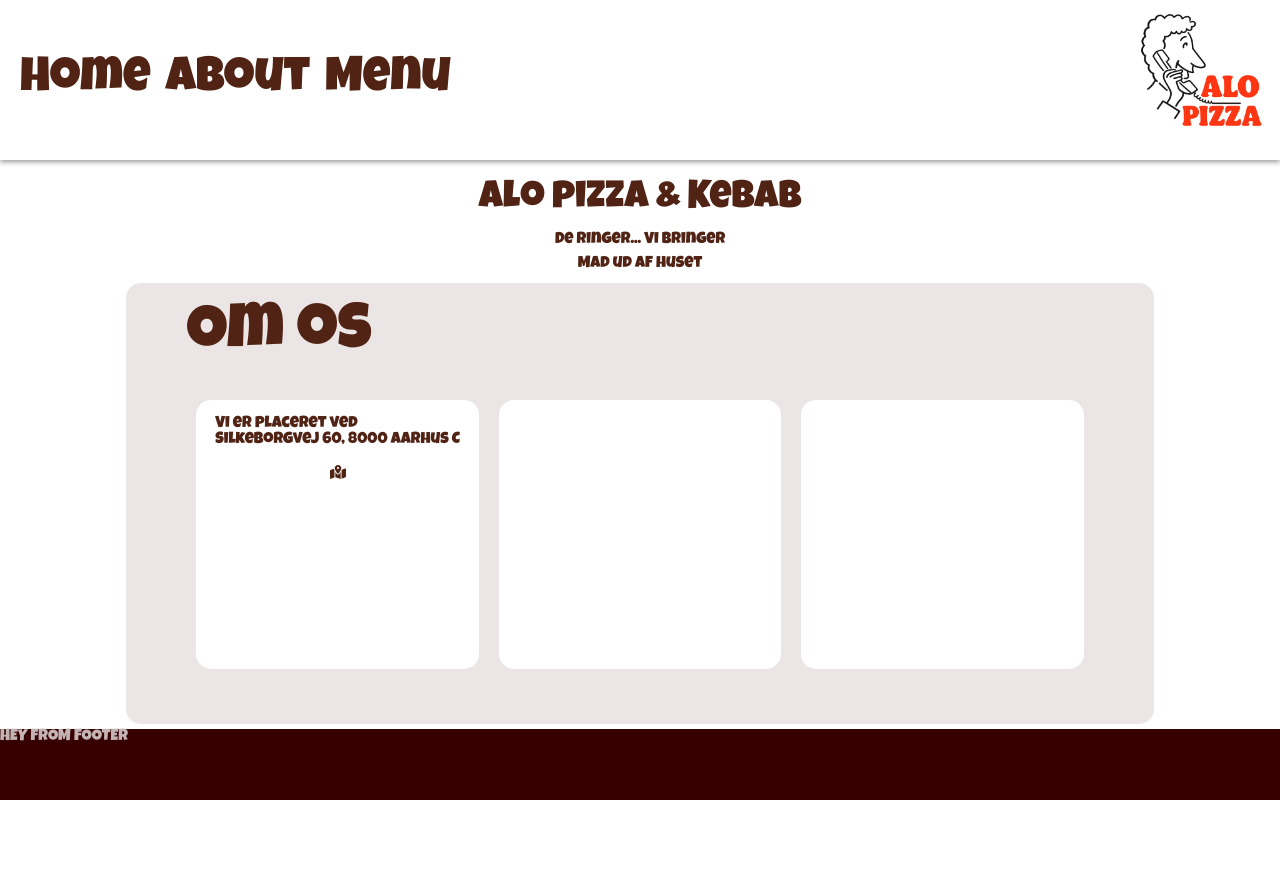
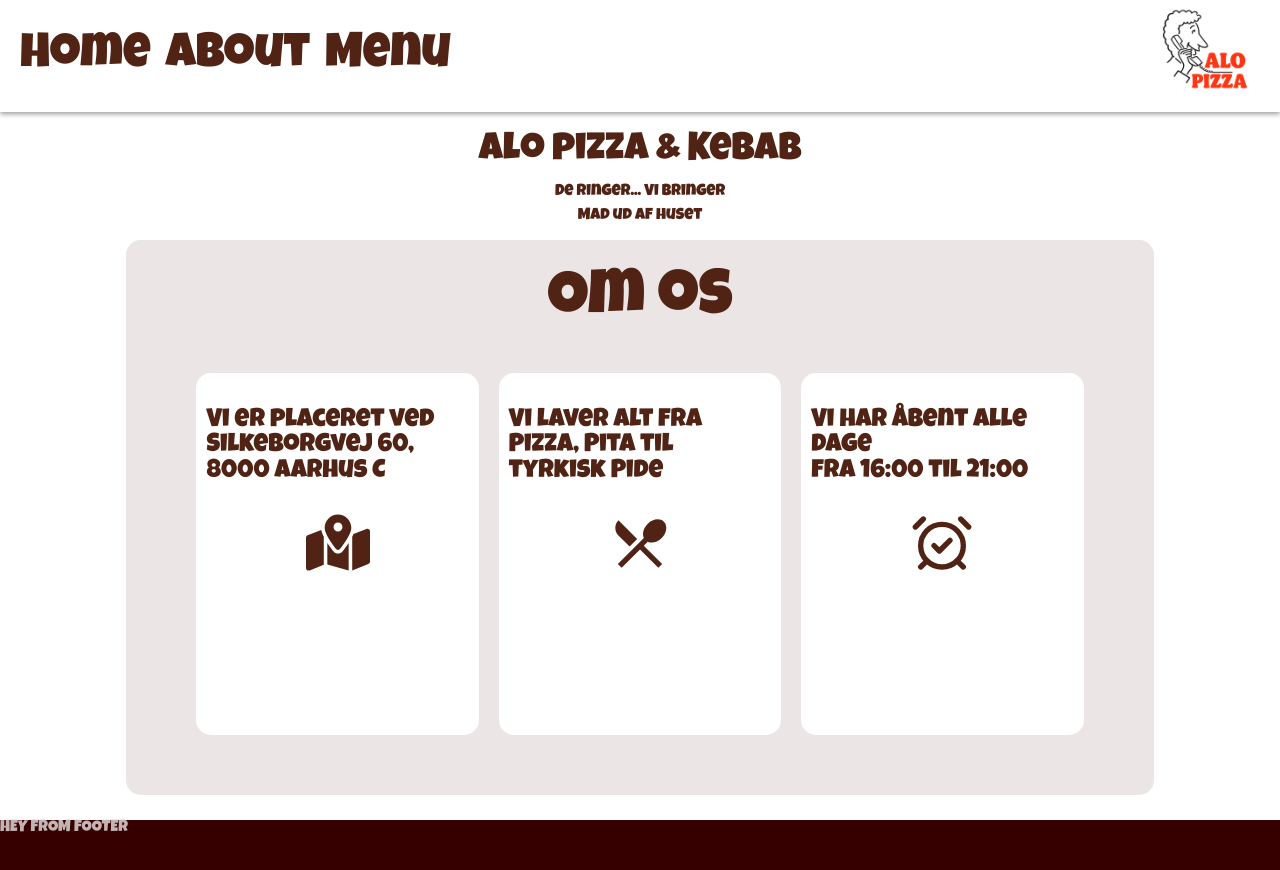
Before and after one commit to jose9894/JerverFrontDemo, a React (Vite) app in the folder restaurant/: page / in a window 1280 px wide. Shown: the top 870 px of the page. Before the commit the page ends 800 px from the top, so only its background shows below. Built offline with nearby package versions, Linux system fonts and the light colour scheme.

Commit message:
home page done

```diff
--- a/restaurant/data/db.json
+++ b/restaurant/data/db.json
@@ -0,0 +1,38 @@
+{
+  "pizzas": [
+    { "id": 1, "menu_number": "1", "name": "Margherita", "category": "Pizza", "ingredients": ["tomat", "ost"], "price_standard": 48, "price_child": 38 },
+    { "id": 2, "menu_number": "2", "name": "Siciliana", "category": "Pizza", "ingredients": ["tomat", "ost", "ansjoser"], "price_standard": 59, "price_child": 48 },
+    { "id": 3, "menu_number": "3", "name": "Vesuvio", "category": "Pizza", "ingredients": ["tomat", "ost", "skinke", "champignon"], "price_standard": 65, "price_child": 48 },
+    { "id": 4, "menu_number": "4", "name": "La Quattro Stoon", "category": "Pizza", "ingredients": ["tomat", "ost", "skinke", "oksekød", "rejer", "champignon"], "price_standard": 59, "price_child": 48 },
+    { "id": 5, "menu_number": "5", "name": "Marinara", "category": "Pizza", "ingredients": ["tomat", "ost", "tunfisk", "muslinger", "rejer", "champignon"], "price_standard": 59, "price_child": 48 },
+    { "id": 6, "menu_number": "6", "name": "Calzone (indbagt)", "category": "Pizza", "ingredients": ["tomat", "ost", "oksekød", "champignon"], "price_standard": 59, "price_child": 48 },
+    { "id": 7, "menu_number": "7a", "name": "Pavorotti (indbagt)", "category": "Pizza", "ingredients": ["tomat", "ost", "skinke", "rejer", "ananas"], "price_standard": 62, "price_child": 50 },
+    { "id": 8, "menu_number": "7b", "name": "Pizza Kødssauce (indbagt)", "category": "Pizza", "ingredients": ["tomat", "ost", "champignon", "kødssauce"], "price_standard": 62, "price_child": 50 },
+    { "id": 9, "menu_number": "8", "name": "Vegetar", "category": "Pizza", "ingredients": ["tomat", "ost", "løg", "peber", "champignon", "artiskokker"], "price_standard": 60, "price_child": 48 },
+    { "id": 10, "menu_number": "9", "name": "Parisian", "category": "Pizza", "ingredients": ["tomat", "ost", "kebab", "pølse", "tomatskiver", "løg"], "price_standard": 59, "price_child": 48 },
+    { "id": 11, "menu_number": "10", "name": "De La Maison", "category": "Pizza", "ingredients": ["tomat", "ost", "oksemørbrad", "gorgonzola", "kebab"], "price_standard": 65, "price_child": 52 },
+    { "id": 12, "menu_number": "11", "name": "Romana", "category": "Pizza", "ingredients": ["tomat", "ost", "oksekød", "champignon", "ananas"], "price_standard": 59, "price_child": 48 },
+    { "id": 13, "menu_number": "12", "name": "Pepperoni", "category": "Pizza", "ingredients": ["tomat", "ost", "pepperoni"], "price_standard": 59, "price_child": 48 },
+    { "id": 14, "menu_number": "13", "name": "Capricciosa", "category": "Pizza", "ingredients": ["tomat", "ost", "oksekød", "skinke", "kebab", "pølse"], "price_standard": 65, "price_child": 52 },
+    { "id": 15, "menu_number": "14", "name": "De La Van", "category": "Pizza", "ingredients": ["tomat", "ost", "champignon", "kebab", "pepperoni", "oksekød"], "price_standard": 65, "price_child": 52 },
+    { "id": 16, "menu_number": "15", "name": "Kylling", "category": "Pizza", "ingredients": ["tomat", "ost", "kylling", "champignon", "peber"], "price_standard": 60, "price_child": 48 },
+    { "id": 17, "menu_number": "16", "name": "De Canovore", "category": "Pizza", "ingredients": ["tomat", "ost", "skinke", "pepperoni", "artiskok", "champignon"], "price_standard": 65, "price_child": 52 },
+    { "id": 18, "menu_number": "17", "name": "Amor", "category": "Pizza", "ingredients": ["tomat", "ost", "kylling", "champignon", "ananas", "majs", "peber"], "price_standard": 65, "price_child": 49 },
+    { "id": 19, "menu_number": "18", "name": "De La Lositta", "category": "Pizza", "ingredients": ["tomat", "ost", "kebab", "løg", "gorgonzola", "pepperoni"], "price_standard": 65, "price_child": 52 },
+    { "id": 20, "menu_number": "19", "name": "El Paso", "category": "Pizza", "ingredients": ["tomat", "ost", "skinke", "pepperoni", "pølser", "peber"], "price_standard": 65, "price_child": 52 },
+    { "id": 21, "menu_number": "20", "name": "Hawaii", "category": "Pizza", "ingredients": ["tomat", "ost", "skinke", "rejer", "kylling", "ananas"], "price_standard": 65, "price_child": 52 },
+    { "id": 22, "menu_number": "21", "name": "Broccoli", "category": "Pizza", "ingredients": ["tomat", "ost", "champignon", "pepperoni", "broccoli", "peber", "majs"], "price_standard": 65, "price_child": 52 },
+    { "id": 23, "menu_number": "22", "name": "Fantasi", "category": "Pizza", "ingredients": ["tomat", "ost", "pepperoni", "champignon", "kebab", "løg", "salat", "dressing"], "price_standard": 72, "price_child": 58 },
+    { "id": 24, "menu_number": "23", "name": "Amigo", "category": "Meksikansk Pizza", "ingredients": ["tomat", "ost", "oksekød", "champignon", "pepperoni", "løg"], "price_standard": 65, "price_child": 52 },
+    { "id": 25, "menu_number": "24", "name": "Amiga", "category": "Meksikansk Pizza", "ingredients": ["tomat", "ost", "kylling", "champignon", "pepperoni", "oliven"], "price_standard": 65, "price_child": 52 },
+    { "id": 26, "menu_number": "25", "name": "Senorita", "category": "Meksikansk Pizza", "ingredients": ["tomat", "ost", "champignon", "oliven", "løg", "peber", "pølser", "ananas"], "price_standard": 65, "price_child": 52 },
+    { "id": 27, "menu_number": "27", "name": "Store pide", "category": "Tyrkisk Pizza", "ingredients": ["tomat", "oksekød", "hakket løg", "peber", "specielle tyrkiske krydderier" ], "price_standard": 59, "price_child": null }
+  ],
+  "pita": [
+    { "id": 101, "menu_number": "28", "name": "Rulle kebab", "price": 40 },
+    { "id": 102, "menu_number": "29", "name": "Pita kebab", "price": 40 },
+    { "id": 103, "menu_number": "30", "name": "Pita med kylling", "price": 40 },
+    { "id": 104, "menu_number": "31", "name": "Pita med bøf", "price": 40 },
+    { "id": 105, "menu_number": "32", "name": "Pita med tun og salat", "price": 40 }
+  ]
+}
--- a/restaurant/src/components/Layout.jsx
+++ b/restaurant/src/components/Layout.jsx
@@ -10,8 +10,8 @@
         <Header />
       <div className="Content-container">
         <Outlet />
+        <Footer/>
       </div>
-        <Footer/>
     </div>
   );
 }
--- a/restaurant/src/pages/AboutPage.jsx
+++ b/restaurant/src/pages/AboutPage.jsx
@@ -1,4 +1,4 @@
-import "../styles/pages.css";
+import "../styles/AboutPage.css";
 
 function About() {
   return (
--- a/restaurant/src/pages/HomePage.jsx
+++ b/restaurant/src/pages/HomePage.jsx
@@ -1,6 +1,7 @@
 import { FaMapLocationDot } from "react-icons/fa6";
 import { MdRestaurantMenu } from "react-icons/md";
-import "../styles/pages.css";
+import { LuAlarmClockCheck } from "react-icons/lu";
+import "../styles/HomePage.css";
 
 function Home() {
   return (
@@ -16,11 +17,17 @@
         </div>
         <div className="card-container">
           <div className="card">
-            <p>Vi er placeret ved <br />Silkeborgvej 60, 8000 Aarhus C</p>
+            <p className="card-text">Vi er placeret ved <br />Silkeborgvej 60, 8000 Aarhus C</p>
             <FaMapLocationDot />
           </div>
-          <div className="card"></div>
-          <div className="card"></div>
+          <div className="card">
+            <p className="card-text">Vi laver alt fra Pizza, Pita til tyrkisk Pide</p>
+            <MdRestaurantMenu/>
+          </div>
+          <div className="card">
+            <p className="card-text">Vi har åbent alle dage <br /> fra 16:00 til 21:00</p>
+            <LuAlarmClockCheck/>
+          </div>
         </div>
       </div>
     </div>
--- a/restaurant/src/pages/MenuPage.jsx
+++ b/restaurant/src/pages/MenuPage.jsx
@@ -1,4 +1,4 @@
-import "../styles/pages.css";
+import "../styles/MenuPage.css";
 
 
 function Menu () {
--- a/restaurant/src/styles/pages.css
+++ b/restaurant/src/styles/HomePage.css
@@ -38,15 +38,18 @@
     flex-direction: column;
 }
 
+
 .text-container{
     margin-top: 10px;
     width: 90%;
     height: 15%;
     /* border: 1px solid rgb(255, 0, 157); */
-    font-size: clamp(1rem, 5vw, 4rem);
+    font-size: clamp(1.5rem, 5vw, 4rem);
     display: flex;
     align-items: center;
+    justify-content: center;
 }
+
 
 .card-container{
     width: 90%;
@@ -58,14 +61,27 @@
     justify-content: space-evenly;
 }
 
+@media (max-width: 768px) {
+    .card-container {
+        /* border: 1px solid rgb(255, 0, 157); */
+        flex-direction: column;
+
+
+    }
+}
 .card{
     display: flex;
     flex-direction: column;
-    align-items: center;
     background-color: #FFFFFF;
     border-radius: 15px;
-    width: 35%;
+    width: clamp(60%, 35%,40%);
     height: 80%;
     margin: 10px;
+    font-size: clamp(3rem, 5vw, 5rem);
+    padding: 10px;
+    align-items: center;
+}
 
+.card-text{
+    font-size: clamp(1rem, 2vw, 2rem);
 }
--- a/restaurant/src/styles/components.css
+++ b/restaurant/src/styles/components.css
@@ -6,17 +6,16 @@
 flex-direction: column;
 }
 
-
 .Content-container{
     /* border: 1px solid rgb(255, 0, 157); */
-    flex: 8;
+    flex: 9;
 }
 
 .Footer-container{
     /* border: 1px solid rgb(156, 28, 28); */
-    flex: 1;
     background-color: #370000;
     color: #C3B3B3;
+    height: 10%;
 }
 .Header-container{
     /* border: 1px solid rgb(30, 255, 0); */
@@ -42,10 +41,11 @@
 }
 
 .Logo-container{
-    width: clamp(1.5rem, 15vw, 10rem);
+    width: clamp(1.5rem, 10vw, 7rem);
     display: flex;
     align-items: center;
     /* border: 1px solid black; */
+    margin-right: 20px;
 
 }
 
```
Also changed, not shown: restaurant/src/styles/AboutPage.css (added), restaurant/src/styles/MenuPage.css (added).
